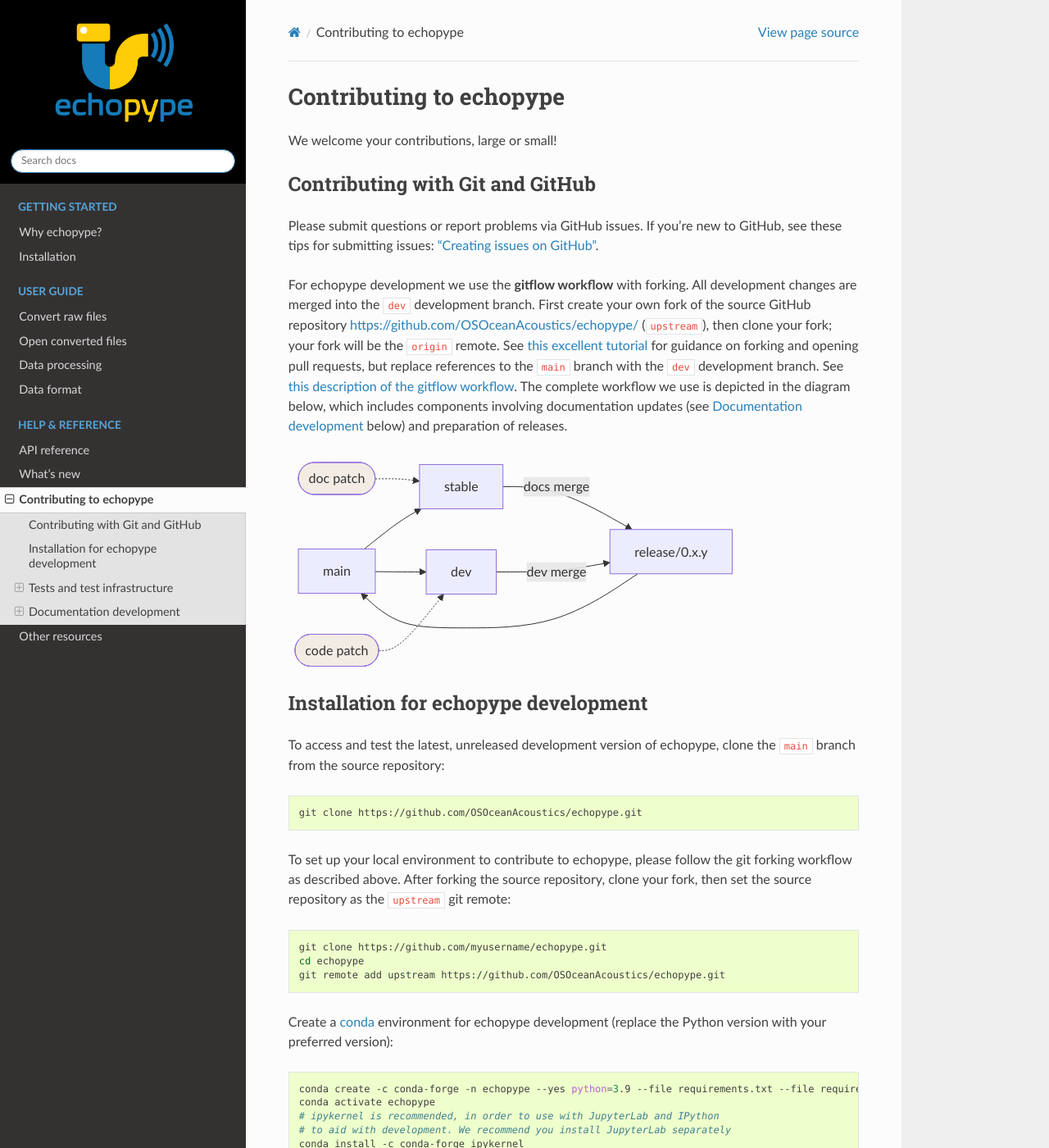
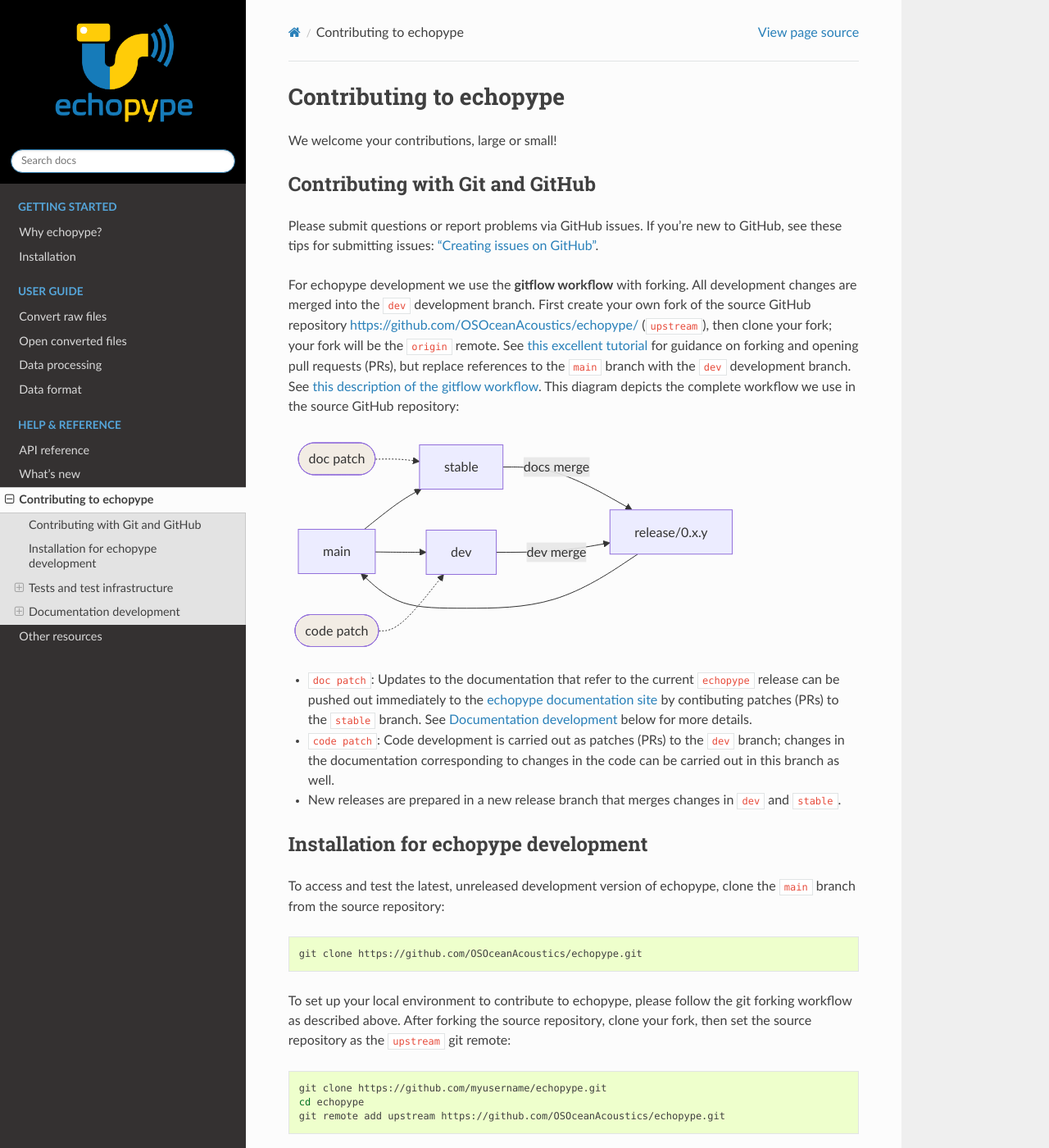
Before and after one commit to OSOceanAcoustics/echopype, a Sphinx documentation site: the page built from docs/source/contributing.rst, in a window 1280 px wide and 1400 px high. Shown: the whole window at 82% size. Built offline with Sphinx 7.4.7 and the Read the Docs theme 2.0.0, drawn with Linux system fonts in a browser that asks for light colours; some of the changed text lies outside the part shown.

Commit message:
docs: flesh out workflow diagram

```diff
--- a/docs/source/contributing.rst
+++ b/docs/source/contributing.rst
@@ -17,12 +17,10 @@
 `https://github.com/OSOceanAcoustics/echopype/ <https://github.com/OSOceanAcoustics/echopype/>`_
 (``upstream``), then clone your fork; your fork will be the ``origin`` remote. See
 `this excellent tutorial <https://www.dataschool.io/how-to-contribute-on-github/>`_ for
-guidance on forking and opening pull requests, but replace references to the ``main``
+guidance on forking and opening pull requests (PRs), but replace references to the ``main``
 branch with the ``dev`` development branch. See
 `this description of the gitflow workflow <https://www.atlassian.com/git/tutorials/comparing-workflows/gitflow-workflow>`_.
-The complete workflow we use is depicted in the diagram below, which includes
-components involving documentation updates (see `Documentation development`_ below)
-and preparation of releases.
+This diagram depicts the complete workflow we use in the source GitHub repository:
 
 .. mermaid::
 
@@ -35,6 +33,15 @@
         stable --> |docs merge| rel[release/0.x.y]
         dev --> |dev merge| rel
         rel --> main
+
+- ``doc patch``: Updates to the documentation that refer to the current ``echopype``
+  release can be pushed out immediately to the `echopype documentation site <https://echopype.readthedocs.io>`_
+  by contibuting patches (PRs) to the ``stable`` branch. See `Documentation development`_
+  below for more details.
+- ``code patch``: Code development is carried out as patches (PRs) to the ``dev``
+  branch; changes in the documentation corresponding to changes in the code can be
+  carried out in this branch as well.
+- New releases are prepared in a new release branch that merges changes in ``dev`` and ``stable``.
 
 
 Installation for echopype development
@@ -184,12 +191,6 @@
 Examples of such updates include fixing spelling mistakes, expanding an explanation,
 and adding a new section that documents a previously undocumented feature.
 
-Function and object doc strings
-~~~~~~~~~~~~~~~~~~~~~~~~~~~~~~~
-
-For inline strings documenting functions and objects ("doc strings"), we use the
-`numpydoc style (Numpy docstring format) <https://numpydoc.readthedocs.io/en/latest/format.html>`_.
-
 Documentation versions
 ~~~~~~~~~~~~~~~~~~~~~~
 
@@ -205,3 +206,9 @@
 
 We also maintain a test version of the documentation at `<https://doc-test-echopype.readthedocs.io/>`_
 for viewing and debugging larger, more experimental changes, typically from a separate fork.
+
+Function and object doc strings
+~~~~~~~~~~~~~~~~~~~~~~~~~~~~~~~
+
+For inline strings documenting functions and objects ("doc strings"), we use the
+`numpydoc style (Numpy docstring format) <https://numpydoc.readthedocs.io/en/latest/format.html>`_.
```
